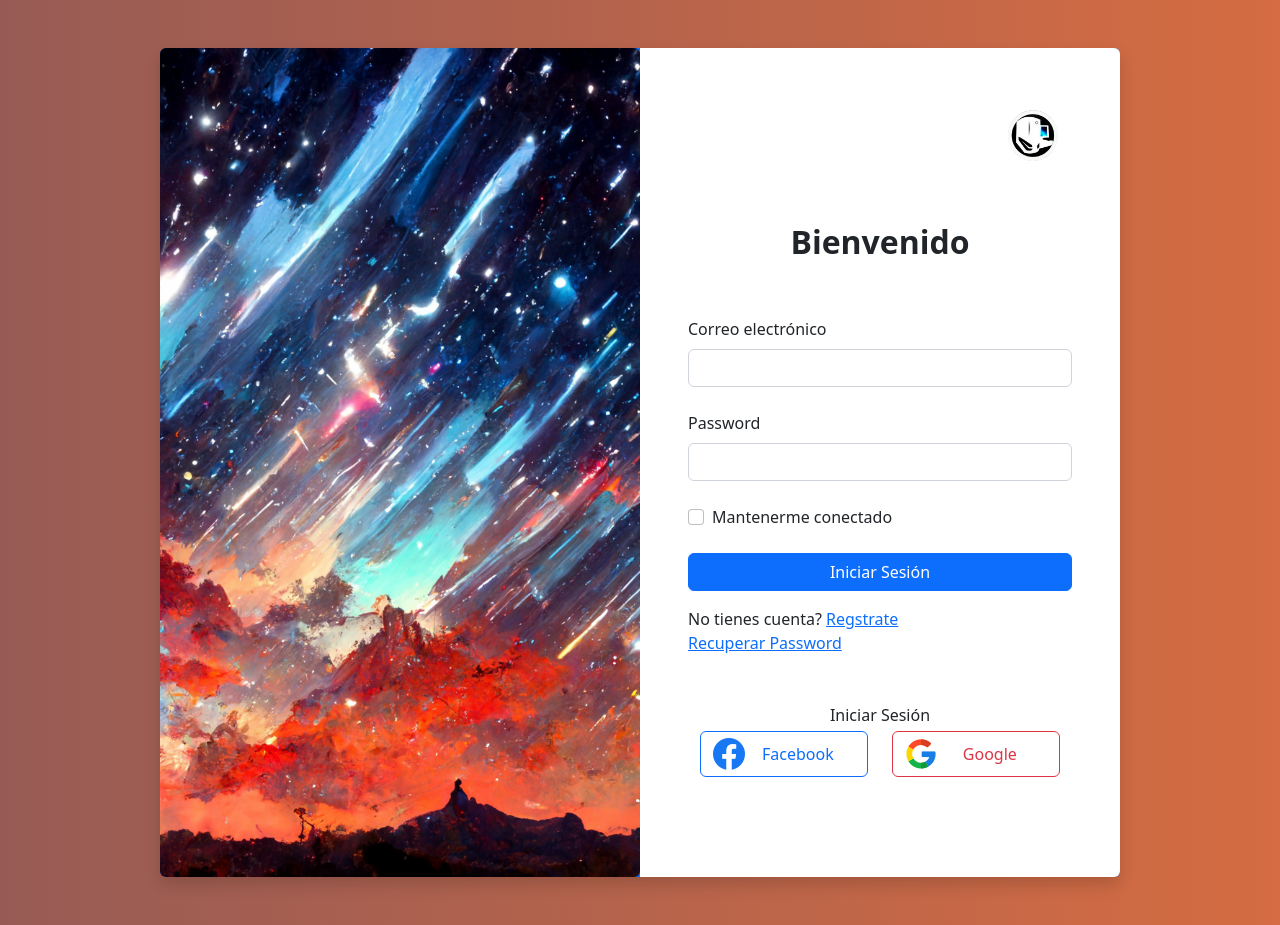
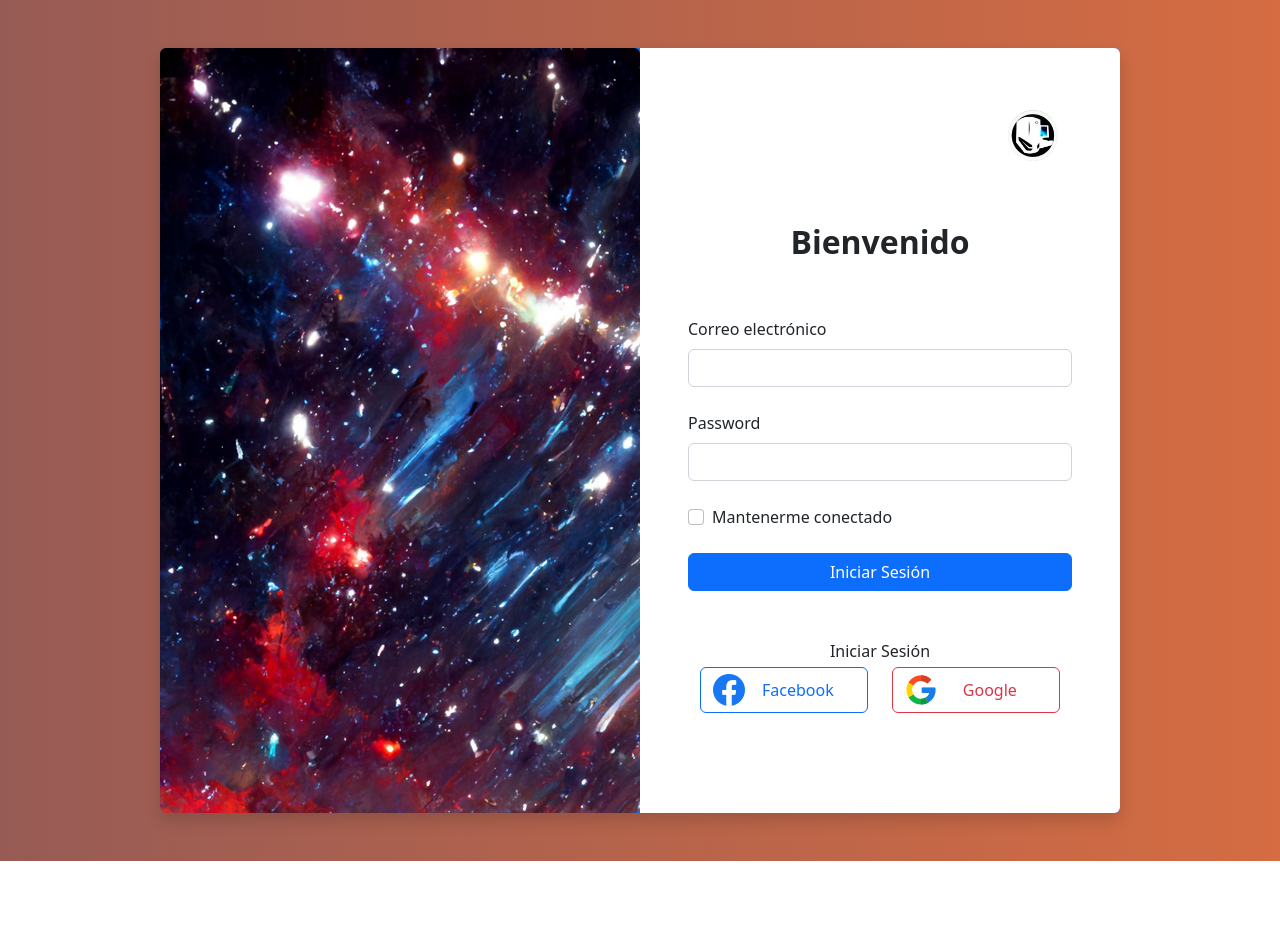
Before and after one commit to Fraloox/mesaWeb, a PHP site: page / in a window 1280 px wide. After the commit the page ends 861 px from the top, so only its background shows below. Run offline with PHP 8.4, Linux system fonts and the light colour scheme.

Commit message:
Parte visual del Login terminada
saqué las opciones de registrarse y la de recuperar contranseña para dejarlas a futuro

```diff
--- a/css/style.css
+++ b/css/style.css
@@ -4,7 +4,7 @@ body{
 }
 
 .bg{
-    background-image: url(../imagenes/img-login-1.png);
+    background-image: url(../imagenes/wallhaven-j3m8y5.png);
     background-image: center center;
     background-repeat: no-repeat;
 }
--- a/index.html
+++ b/index.html
@@ -48,8 +48,8 @@
                   </div>
 
                   <div class="my-3">
-                    <span>No tienes cuenta? <a href="#">Regstrate</a></span> <br>
-                    <span><a href="#">Recuperar Password</a></span>
+                    <!-- <span>No tienes cuenta? <a href="#">Regstrate</a></span> <br>
+                    <span><a href="#">Recuperar Password</a></span> -->
                   </div>
 
                 </form>
```
Also changed, not shown: Imagenes/wallhaven-j3m8y5.png (added).
